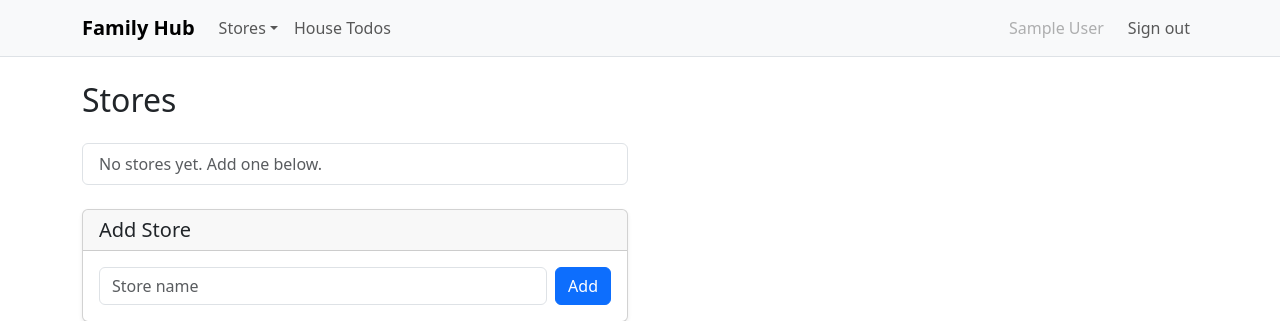
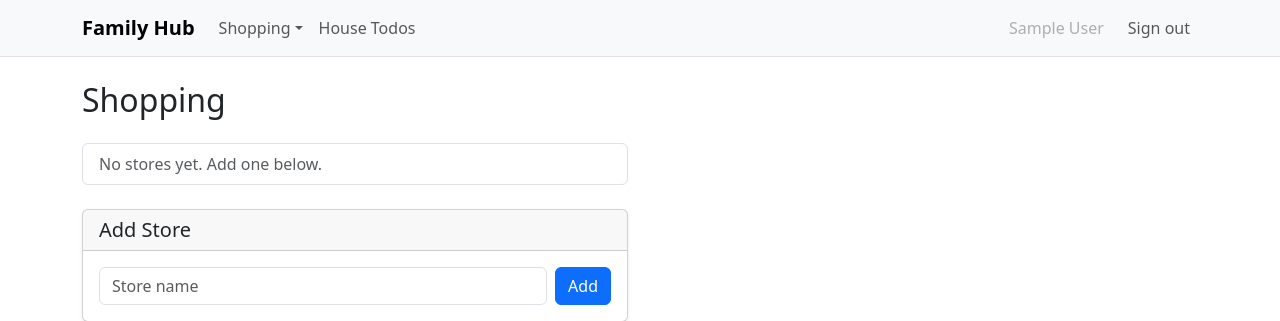
Before and after one commit to thopper21/TNFamily, a Flask app: page /stores/ in a window 1280 px wide. Shown: the top 321 px of the page. Run offline with Flask 3, Linux system fonts and the light colour scheme; the visitor is signed in with stand-in values (Sample User, id 1); data that the repository does not hold is empty.

Commit message:
rename: label the stores feature "Shopping" in the UI
UI text only: nav dropdown ("Stores" -> "Shopping"), "Manage stores"
-> "Manage shopping", and the stores list page's title/heading.
Blueprint name, URL prefix (/stores/*), Store/StoreSection models,
and template folder are unchanged -- this is a label rename, not a
route/schema rename.

Co-Authored-By: Claude Sonnet 5 <noreply@anthropic.com>

```diff
--- a/templates/base.html
+++ b/templates/base.html
@@ -18,13 +18,13 @@
       <div class="collapse navbar-collapse" id="navContent">
         <ul class="navbar-nav me-auto">
           <li class="nav-item dropdown">
-            <a class="nav-link dropdown-toggle" href="#" role="button" data-bs-toggle="dropdown">Stores</a>
+            <a class="nav-link dropdown-toggle" href="#" role="button" data-bs-toggle="dropdown">Shopping</a>
             <ul class="dropdown-menu">
               {% for s in all_stores %}
               <li><a class="dropdown-item" href="{{ url_for('stores.store_index', store_id=s.id) }}">{{ s.name }}</a></li>
               {% endfor %}
               <li><hr class="dropdown-divider"></li>
-              <li><a class="dropdown-item" href="{{ url_for('stores.stores_list') }}">Manage stores</a></li>
+              <li><a class="dropdown-item" href="{{ url_for('stores.stores_list') }}">Manage shopping</a></li>
             </ul>
           </li>
           <li class="nav-item">
--- a/templates/stores/index.html
+++ b/templates/stores/index.html
@@ -1,9 +1,9 @@
 {% extends "base.html" %}
-{% block title %}Stores — {{ config.APP_NAME }}{% endblock %}
+{% block title %}Shopping — {{ config.APP_NAME }}{% endblock %}
 
 {% block content %}
 <div class="d-flex justify-content-between align-items-center mb-4">
-  <h2 class="mb-0">Stores</h2>
+  <h2 class="mb-0">Shopping</h2>
 </div>
 
 <div class="row">
```
Also changed, not shown: tests/test_nav.py (+7 -7 lines).
